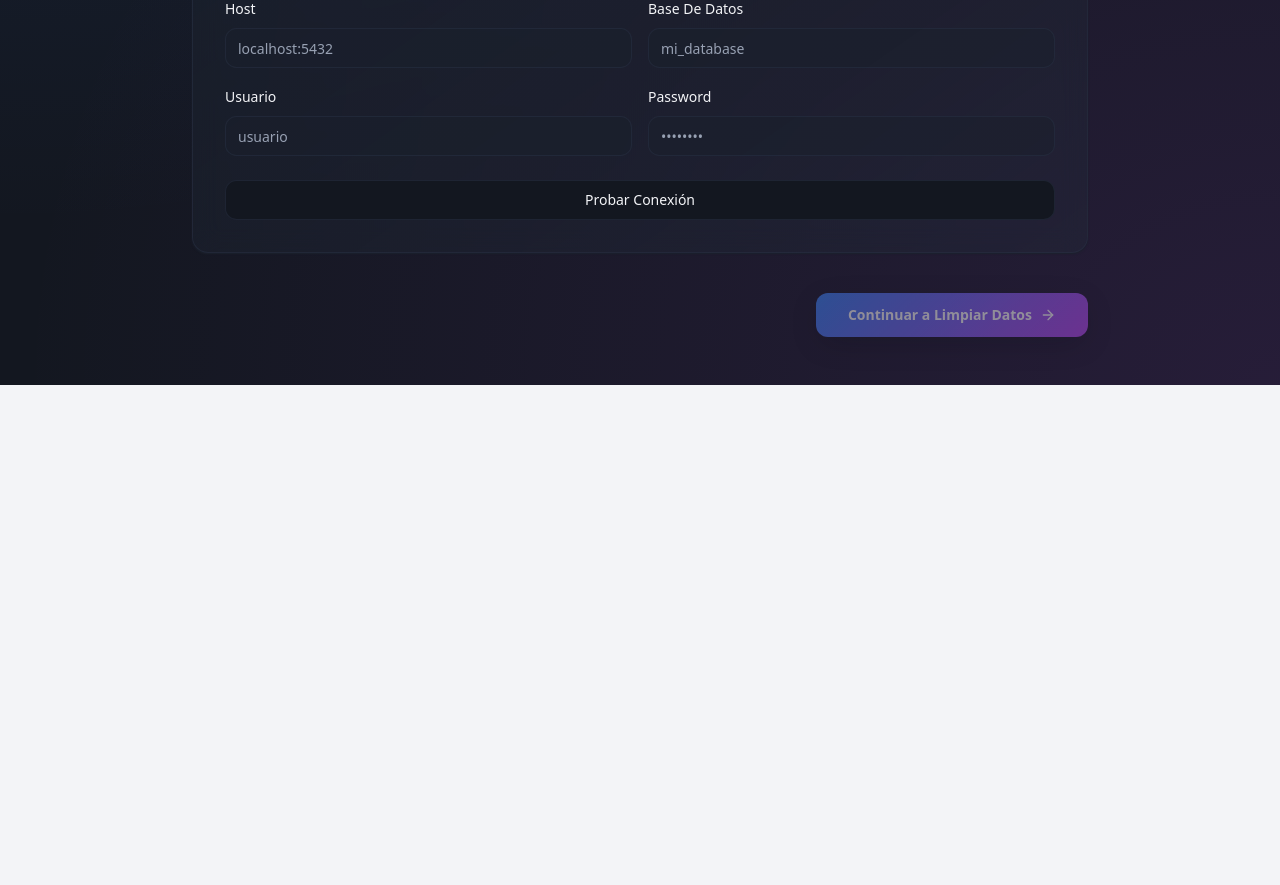
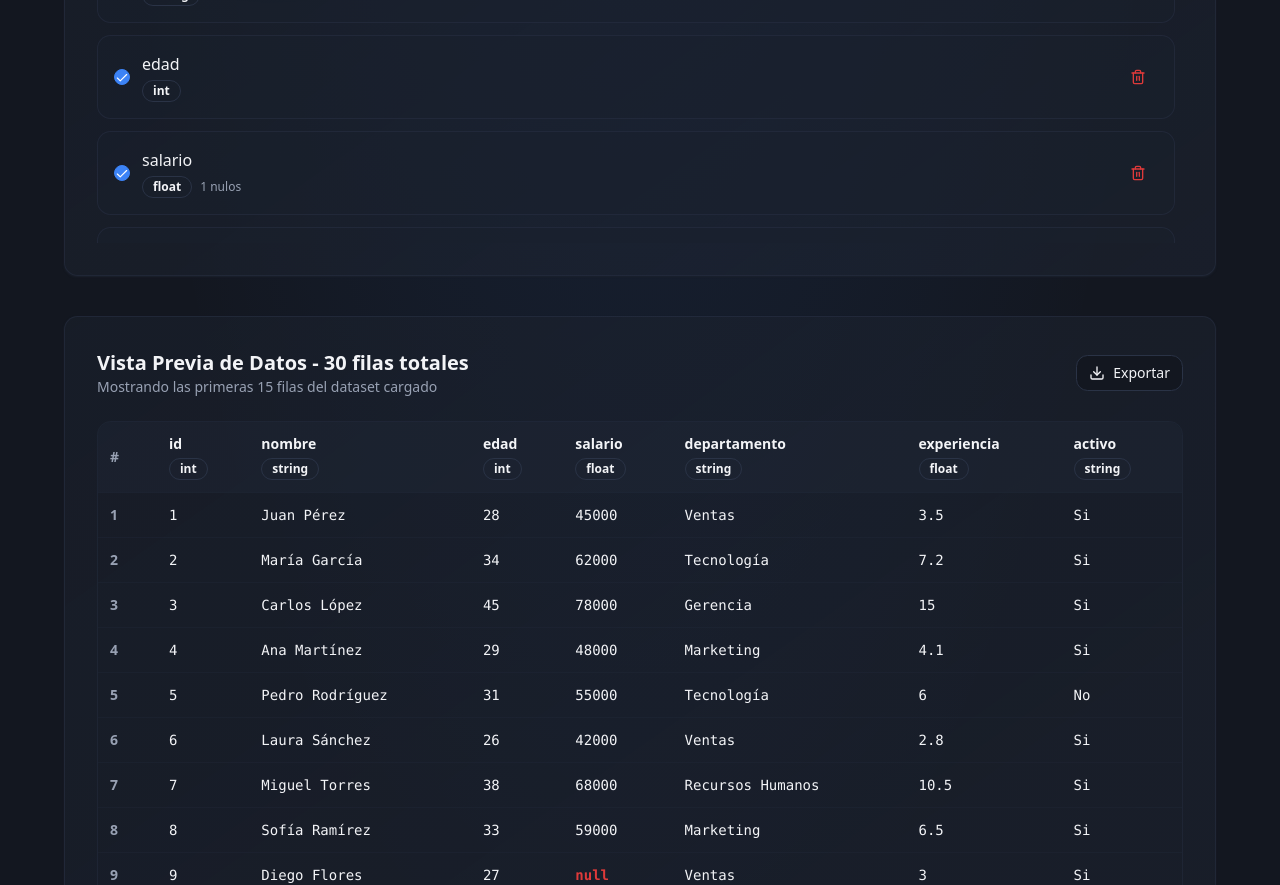
Before and after one commit to alejandro586/lumen-train, a React (Vite) app: page /clean in a window 1280 px wide. Before the commit this address led to /upload. Shown: the part 640-1525 px from the top of the page. Before the commit the page ends 1025 px from the top, so only its background shows below. Built offline with nearby package versions, Linux system fonts and the light colour scheme; the HTML template or start-up script is replaced by a standard one.

Commit message:
Add default simulated data

```diff
--- a/src/contexts/DataContext.tsx
+++ b/src/contexts/DataContext.tsx
@@ -1,4 +1,5 @@
 import { createContext, useContext, useState, ReactNode } from "react";
+import { mockCsvData, mockCsvColumns, mockFileName } from "@/data/mockData";
 
 interface DataContextType {
   csvData: any[] | null;
@@ -12,9 +13,9 @@ interface DataContextType {
 const DataContext = createContext<DataContextType | undefined>(undefined);
 
 export const DataProvider = ({ children }: { children: ReactNode }) => {
-  const [csvData, setCsvData] = useState<any[] | null>(null);
-  const [csvColumns, setCsvColumns] = useState<Array<{ id: number; name: string; type: string; selected: boolean; nulls: number }> | null>(null);
-  const [fileName, setFileName] = useState<string | null>(null);
+  const [csvData, setCsvData] = useState<any[] | null>(mockCsvData);
+  const [csvColumns, setCsvColumns] = useState<Array<{ id: number; name: string; type: string; selected: boolean; nulls: number }> | null>(mockCsvColumns);
+  const [fileName, setFileName] = useState<string | null>(mockFileName);
 
   return (
     <DataContext.Provider value={{ csvData, csvColumns, setCsvData, setCsvColumns, fileName, setFileName }}>
--- /dev/null
+++ b/src/data/mockData.ts
@@ -0,0 +1,45 @@
+// Datos simulados predeterminados para el proyecto
+export const mockCsvData = [
+  { id: 1, nombre: "Juan Pérez", edad: 28, salario: 45000, departamento: "Ventas", experiencia: 3.5, activo: "Si" },
+  { id: 2, nombre: "María García", edad: 34, salario: 62000, departamento: "Tecnología", experiencia: 7.2, activo: "Si" },
+  { id: 3, nombre: "Carlos López", edad: 45, salario: 78000, departamento: "Gerencia", experiencia: 15.0, activo: "Si" },
+  { id: 4, nombre: "Ana Martínez", edad: 29, salario: 48000, departamento: "Marketing", experiencia: 4.1, activo: "Si" },
+  { id: 5, nombre: "Pedro Rodríguez", edad: 31, salario: 55000, departamento: "Tecnología", experiencia: 6.0, activo: "No" },
+  { id: 6, nombre: "Laura Sánchez", edad: 26, salario: 42000, departamento: "Ventas", experiencia: 2.8, activo: "Si" },
+  { id: 7, nombre: "Miguel Torres", edad: 38, salario: 68000, departamento: "Recursos Humanos", experiencia: 10.5, activo: "Si" },
+  { id: 8, nombre: "Sofía Ramírez", edad: 33, salario: 59000, departamento: "Marketing", experiencia: 6.5, activo: "Si" },
+  { id: 9, nombre: "Diego Flores", edad: 27, salario: null, departamento: "Ventas", experiencia: 3.0, activo: "Si" },
+  { id: 10, nombre: "Carmen Díaz", edad: 41, salario: 72000, departamento: "Gerencia", experiencia: 12.3, activo: "Si" },
+  { id: 11, nombre: "Roberto Morales", edad: 30, salario: 51000, departamento: "Tecnología", experiencia: 5.2, activo: "Si" },
+  { id: 12, nombre: "Patricia Ruiz", edad: 35, salario: 64000, departamento: "Finanzas", experiencia: 8.7, activo: "Si" },
+  { id: 13, nombre: "Fernando Castro", edad: 29, salario: 47000, departamento: "Marketing", experiencia: null, activo: "No" },
+  { id: 14, nombre: "Lucía Vargas", edad: 32, salario: 56000, departamento: "Recursos Humanos", experiencia: 6.8, activo: "Si" },
+  { id: 15, nombre: "Javier Herrera", edad: 37, salario: 67000, departamento: "Tecnología", experiencia: 9.5, activo: "Si" },
+  { id: 16, nombre: "Isabel Méndez", edad: 28, salario: 44000, departamento: "Ventas", experiencia: 3.2, activo: "Si" },
+  { id: 17, nombre: "Ricardo Ortiz", edad: 44, salario: 76000, departamento: "Gerencia", experiencia: 14.0, activo: "Si" },
+  { id: 18, nombre: "Gabriela Silva", edad: 31, salario: 54000, departamento: "Marketing", experiencia: 5.5, activo: "Si" },
+  { id: 19, nombre: "Andrés Campos", edad: 26, salario: 41000, departamento: "Ventas", experiencia: 2.3, activo: "No" },
+  { id: 20, nombre: "Valentina Rojas", edad: 39, salario: 70000, departamento: "Finanzas", experiencia: 11.2, activo: "Si" },
+  { id: 21, nombre: "Martín Jiménez", edad: 33, salario: 58000, departamento: "Tecnología", experiencia: 7.0, activo: "Si" },
+  { id: 22, nombre: "Daniela Vega", edad: 27, salario: 43000, departamento: "Recursos Humanos", experiencia: 3.5, activo: "Si" },
+  { id: 23, nombre: "Sergio Parra", edad: 36, salario: 65000, departamento: "Marketing", experiencia: 8.3, activo: "Si" },
+  { id: 24, nombre: "Camila Núñez", edad: 30, salario: 52000, departamento: "Ventas", experiencia: 4.8, activo: "Si" },
+  { id: 25, nombre: "Alejandro Peña", edad: 42, salario: 74000, departamento: "Gerencia", experiencia: 13.5, activo: "Si" },
+  { id: 26, nombre: "Natalia Cruz", edad: 29, salario: 49000, departamento: "Tecnología", experiencia: 4.5, activo: "Si" },
+  { id: 27, nombre: "Gonzalo Guzmán", edad: 34, salario: 61000, departamento: "Finanzas", experiencia: 7.8, activo: "Si" },
+  { id: 28, nombre: "Fernanda Reyes", edad: 28, salario: 46000, departamento: "Marketing", experiencia: 3.8, activo: "No" },
+  { id: 29, nombre: "Raúl Mendoza", edad: 40, salario: 71000, departamento: "Gerencia", experiencia: 12.0, activo: "Si" },
+  { id: 30, nombre: "Victoria Molina", edad: 32, salario: 57000, departamento: "Recursos Humanos", experiencia: null, activo: "Si" },
+];
+
+export const mockCsvColumns = [
+  { id: 1, name: "id", type: "int", selected: true, nulls: 0 },
+  { id: 2, name: "nombre", type: "string", selected: true, nulls: 0 },
+  { id: 3, name: "edad", type: "int", selected: true, nulls: 0 },
+  { id: 4, name: "salario", type: "float", selected: true, nulls: 1 },
+  { id: 5, name: "departamento", type: "string", selected: true, nulls: 0 },
+  { id: 6, name: "experiencia", type: "float", selected: true, nulls: 2 },
+  { id: 7, name: "activo", type: "string", selected: true, nulls: 0 },
+];
+
+export const mockFileName = "empleados_ejemplo.csv";
```
